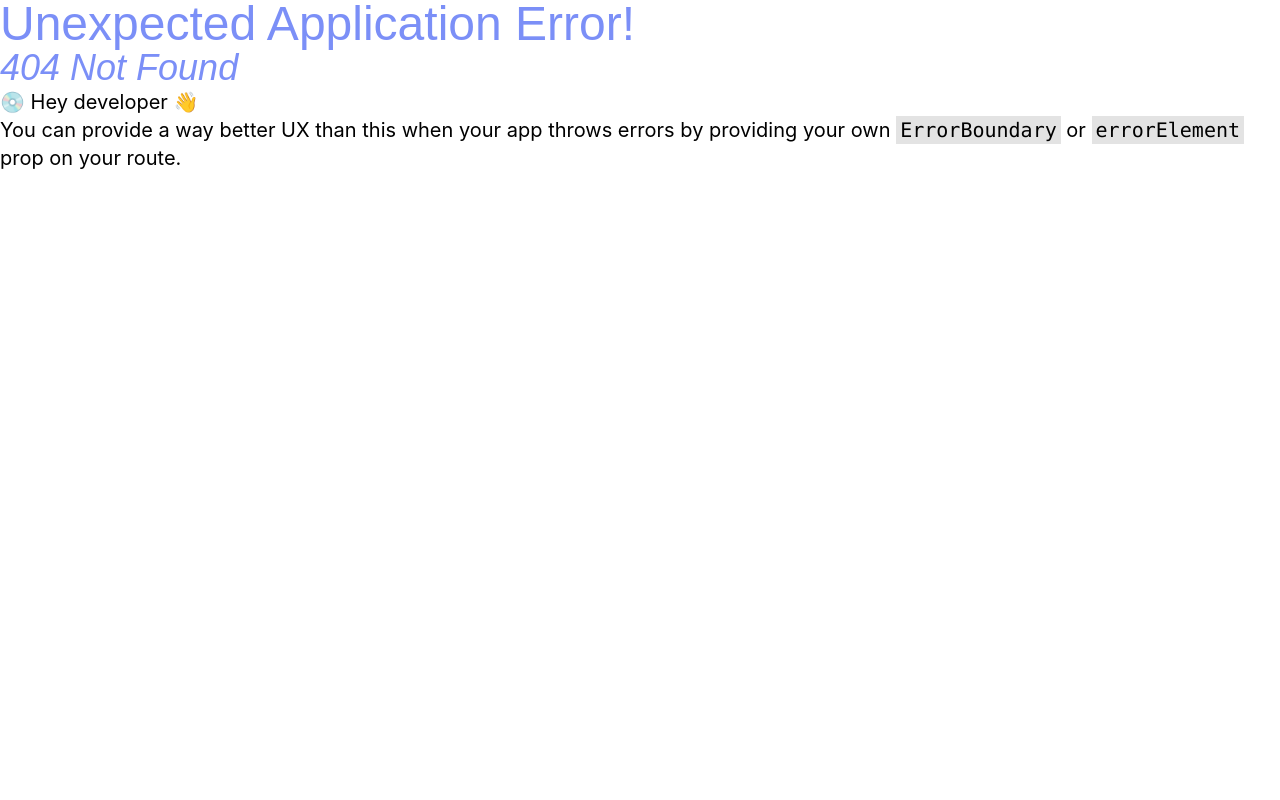
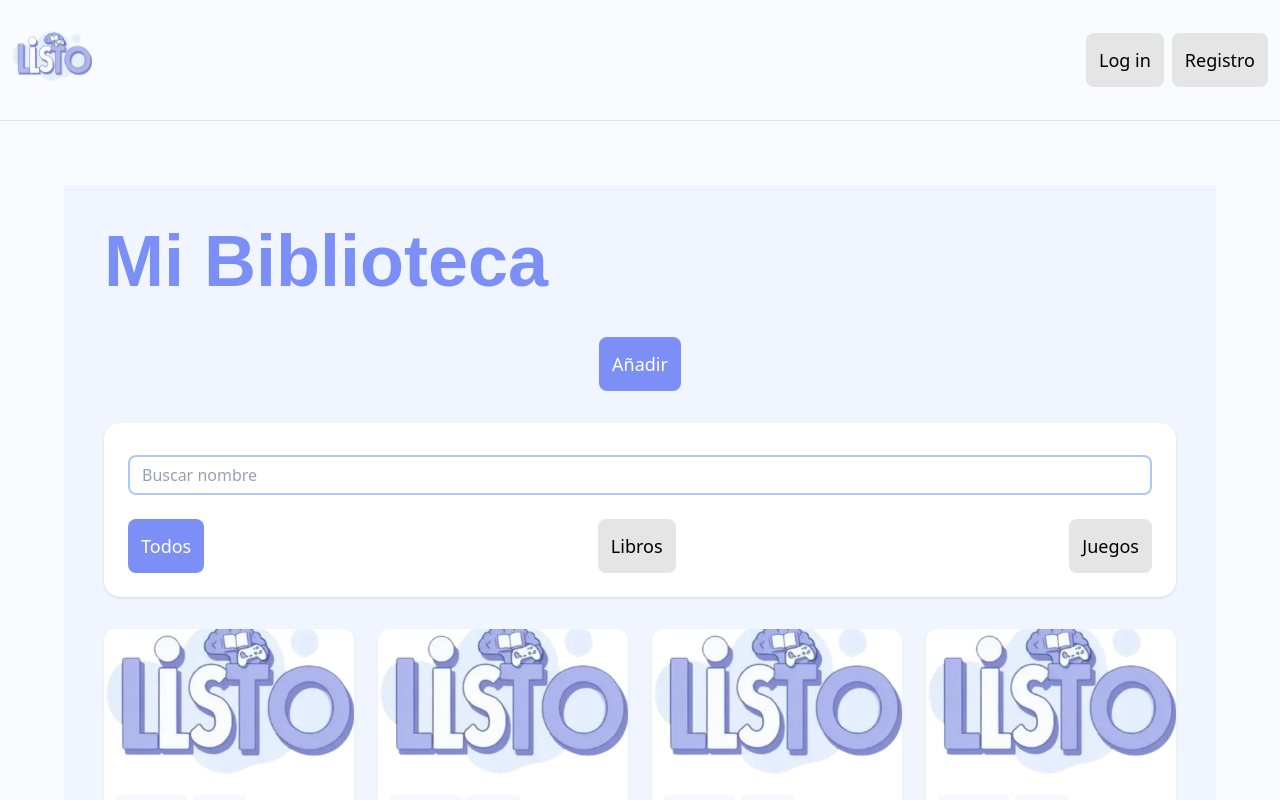
Before and after one commit to egilp04/listO, a React (Vite) app: page /biblioteca in a window 1280 px wide. Before the commit this address had no page. Shown: the top 800 px of the page. Built offline with nearby package versions, Linux system fonts and the light colour scheme.

Commit message:
cambios en las layouts

```diff
--- a/src/layouts/AppLayout.tsx
+++ b/src/layouts/AppLayout.tsx
@@ -6,7 +6,7 @@
   return (
     <div className="flex flex-col min-h-screen bg-gray-50">
       <Navbar></Navbar>
-      <main className="flex-1 container mx-auto px-4 py-6">
+      <main className="flex-1 mx-auto px-4 py-6 mt-4 md:mt-10">
         <Outlet></Outlet>
       </main>
       <Footer></Footer>
```
Also changed, not shown: src/App.tsx (+39 -13 lines), src/pages/biblioteca.tsx (+8 -9 lines).
